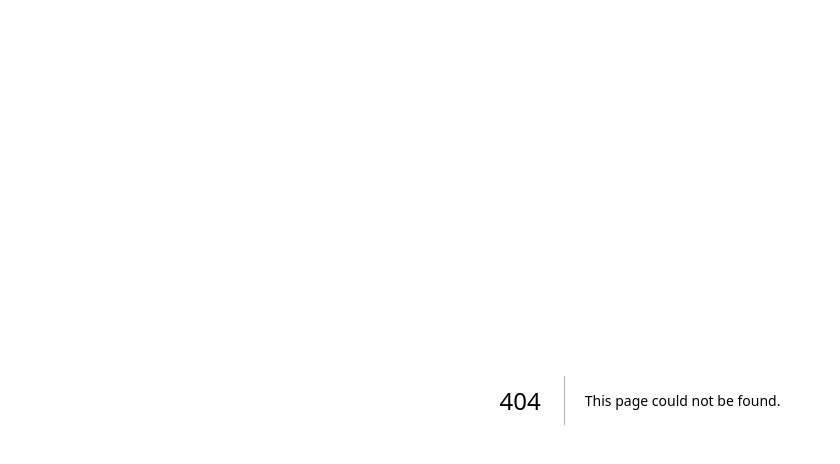
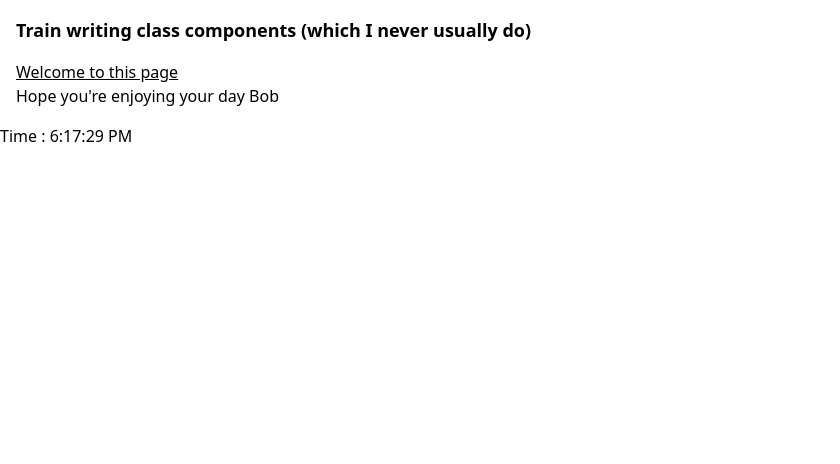
Before and after one commit to lquint/react-nextTraining, a Next.js app in the folder my-app/: page /classPage in a window 1280 px wide. Before the commit this address had no page. Shown: the top 464 px of the page, without its empty margins (0-840 px from the left). Built offline with nearby package versions, Linux system fonts and the light colour scheme.

Commit message:
integrated class components

```diff
--- /dev/null
+++ b/my-app/pages/classPage.jsx
@@ -0,0 +1,17 @@
+//import ClassClock from "@/components/classClock";
+import dynamic from 'next/dynamic'
+import ClassWelcome from "@/components/classWelcome";
+const ClassClock = dynamic(
+    () => import('../components/classClock'),
+    { ssr: false }
+)
+
+export default function ClassPage(){
+    return(
+        <>
+        <h1 className="m-4 text-lg font-bold">Train writing class components (which I never usually do)</h1>
+        <ClassWelcome name="Bob"/>
+        <ClassClock/>
+        </>
+    )
+}
```
